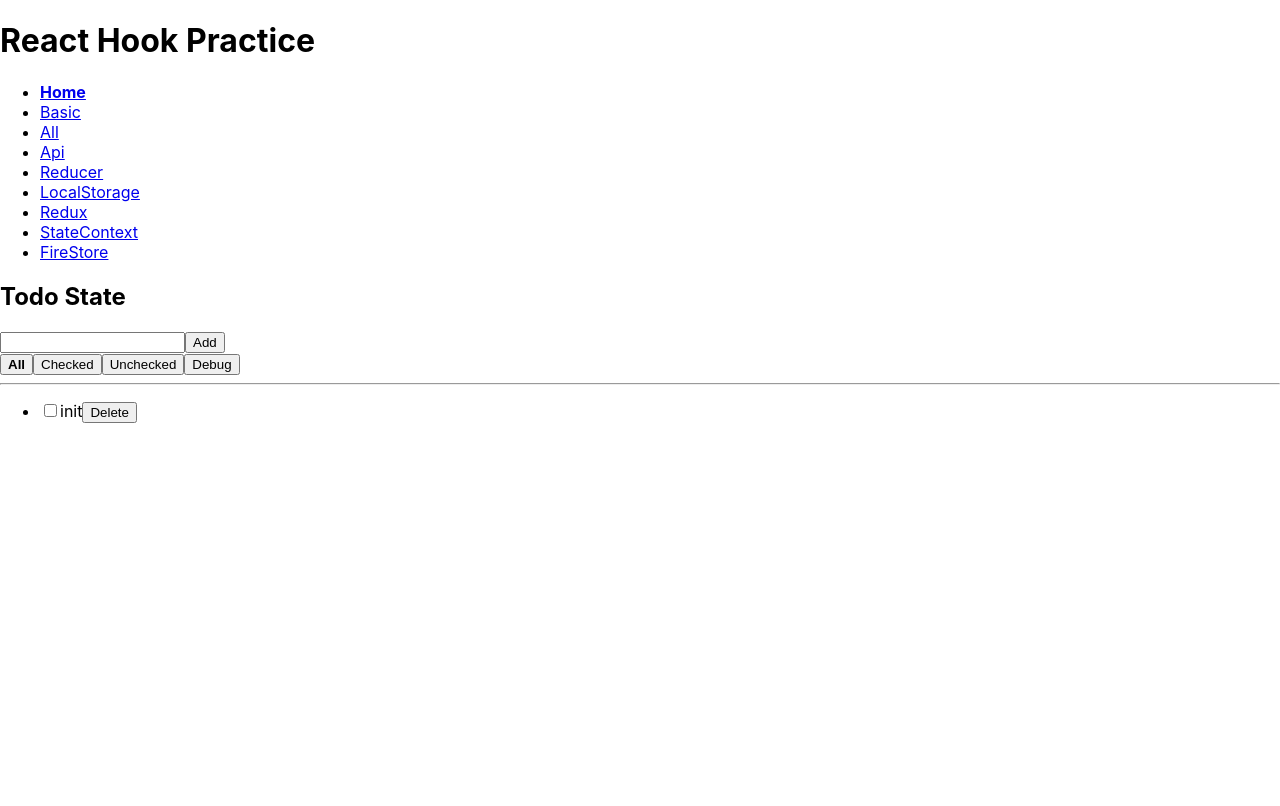
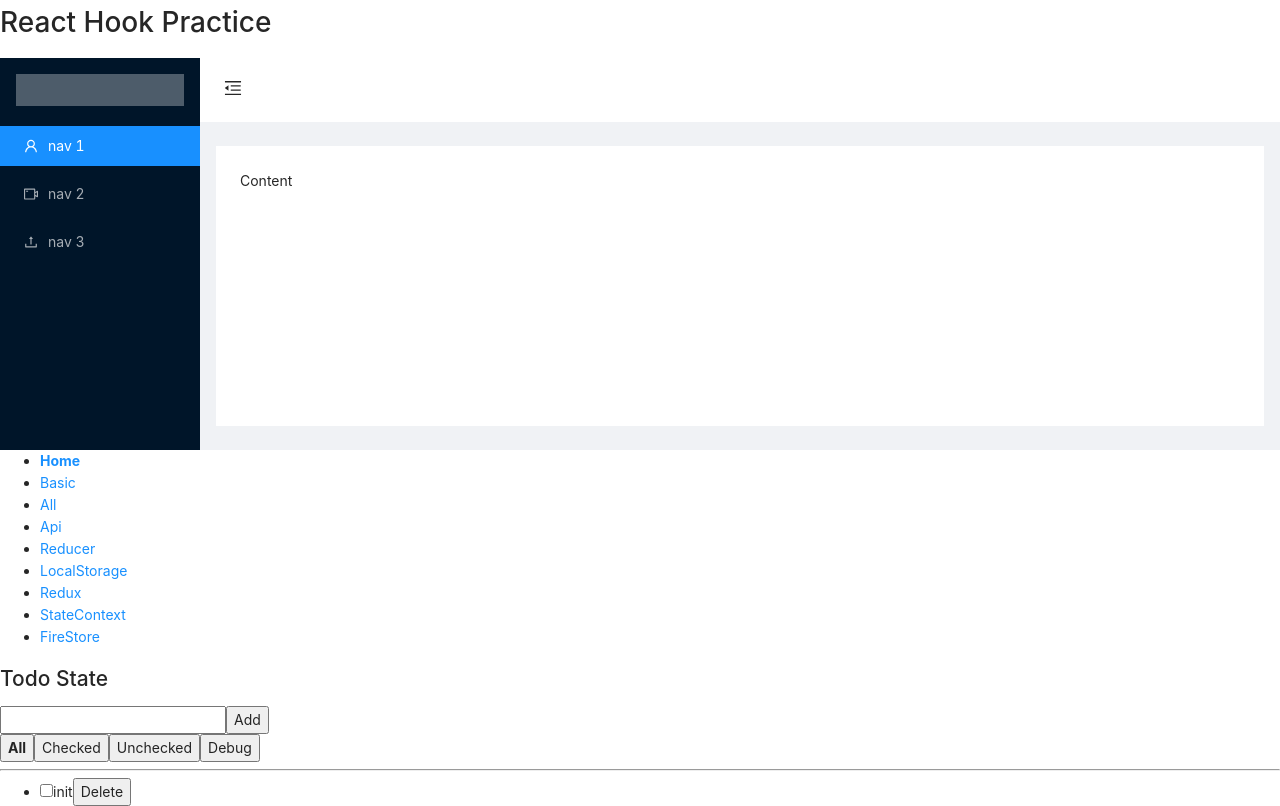
Before and after one commit to Jereme1024/react-todo, a React (Create React App) app: page / in a window 1280 px wide. Built offline with nearby package versions, Linux system fonts and the light colour scheme.

Commit message:
Install antd

```diff
--- a/package.json
+++ b/package.json
@@ -14,6 +14,7 @@
     "@testing-library/react": "^11.1.0",
     "@testing-library/user-event": "^12.1.10",
     "@types/react-redux": "^7.1.20",
+    "antd": "^4.17.2",
     "firebase": "^9.6.0",
     "react": "^17.0.2",
     "react-dom": "^17.0.2",
--- a/src/App.css
+++ b/src/App.css
@@ -1,42 +1,25 @@
-.App {
-  text-align: center;
-}
-
-.App-logo {
-  height: 40vmin;
-  pointer-events: none;
-}
-
-@media (prefers-reduced-motion: no-preference) {
-  .App-logo {
-    animation: App-logo-spin infinite 20s linear;
-  }
-}
-
-.App-header {
-  background-color: #282c34;
-  min-height: 100vh;
-  display: flex;
-  flex-direction: column;
-  align-items: center;
-  justify-content: center;
-  font-size: calc(10px + 2vmin);
-  color: white;
-}
-
-.App-link {
-  color: #61dafb;
-}
-
 .active {
   font-weight: bolder;
 }
 
-@keyframes App-logo-spin {
-  from {
-    transform: rotate(0deg);
-  }
-  to {
-    transform: rotate(360deg);
-  }
+.trigger {
+  padding: 0 24px;
+  font-size: 18px;
+  line-height: 64px;
+  cursor: pointer;
+  transition: color 0.3s;
 }
+
+.trigger:hover {
+  color: #1890ff;
+}
+
+.logo {
+  height: 32px;
+  margin: 16px;
+  background: rgba(255, 255, 255, 0.3);
+}
+
+.site-layout .site-layout-background {
+  background: #fff;
+}
--- a/src/App.js
+++ b/src/App.js
@@ -1,4 +1,5 @@
 import './App.css'
+import React from 'react'
 import { useReducer, useState } from 'react'
 import { ToastContainer, Slide } from 'react-toastify'
 import 'react-toastify/dist/ReactToastify.css'
@@ -8,11 +9,23 @@ import StateContext, { initialState } from './store/StateContext'
 import RouterView from './routes/RouteView'
 import reduxStore from './store/redux'
 import { Provider } from 'react-redux'
+import 'antd/dist/antd.css'
+import { Layout, Menu } from 'antd'
+import {
+  MenuUnfoldOutlined,
+  MenuFoldOutlined,
+  UserOutlined,
+  VideoCameraOutlined,
+  UploadOutlined,
+} from '@ant-design/icons'
+
+const { Header, Sider, Content } = Layout
 
 function App() {
   const store = useReducer(reducer, initState)
   const todoState = useState(initialState.todo)
   const state = { todoState }
+  const [collapsed, setCollapsed] = useState(false)
 
   return (
     <div name='container'>
@@ -20,6 +33,40 @@ function App() {
         <StateContext.Provider value={state}>
           <Provider store={reduxStore}>
             <h1>React Hook Practice</h1>
+            <Layout>
+              <Sider trigger={null} collapsible collapsed={collapsed}>
+                <div className="logo" />
+                <Menu theme="dark" mode="inline" defaultSelectedKeys={['1']}>
+                  <Menu.Item key="1" icon={<UserOutlined />}>
+              nav 1
+                  </Menu.Item>
+                  <Menu.Item key="2" icon={<VideoCameraOutlined />}>
+              nav 2
+                  </Menu.Item>
+                  <Menu.Item key="3" icon={<UploadOutlined />}>
+              nav 3
+                  </Menu.Item>
+                </Menu>
+              </Sider>
+              <Layout className="site-layout">
+                <Header className="site-layout-background" style={{ padding: 0 }}>
+                  {React.createElement(collapsed ? MenuUnfoldOutlined : MenuFoldOutlined, {
+                    className: 'trigger',
+                    onClick: () => setCollapsed(!collapsed),
+                  })}
+                </Header>
+                <Content
+                  className="site-layout-background"
+                  style={{
+                    margin: '24px 16px',
+                    padding: 24,
+                    minHeight: 280,
+                  }}
+                >
+            Content
+                </Content>
+              </Layout>
+            </Layout>
             <RouterView />
             <ToastContainer position='top-center' transition={Slide} autoClose={1000} />
           </Provider>
```
Also changed, not shown: 1 other file (tests, documents, lock files or other folders).
